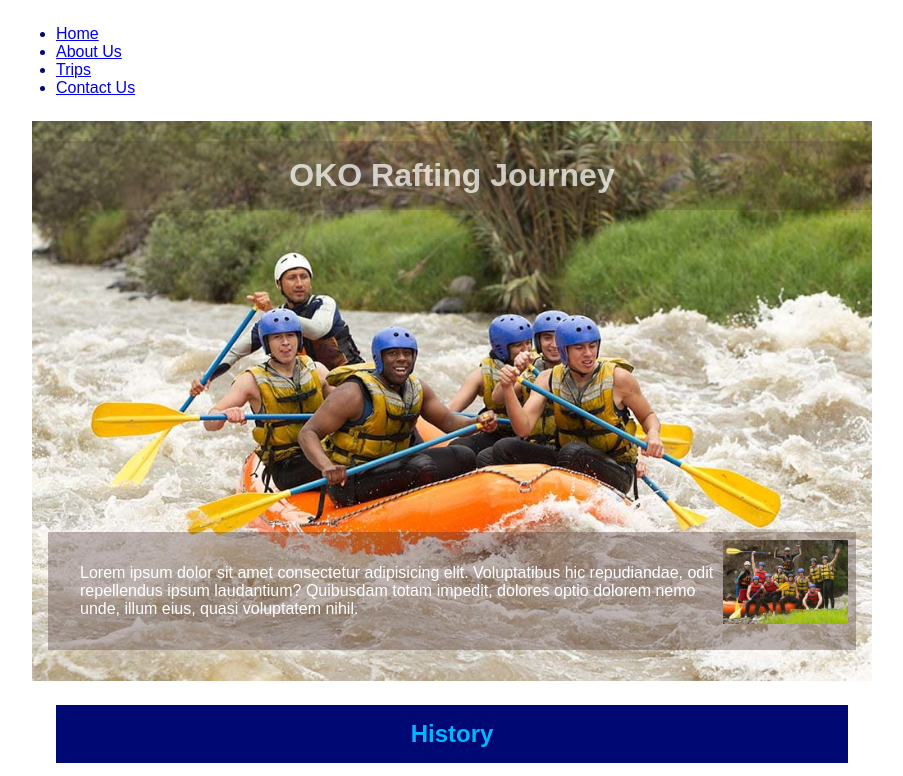
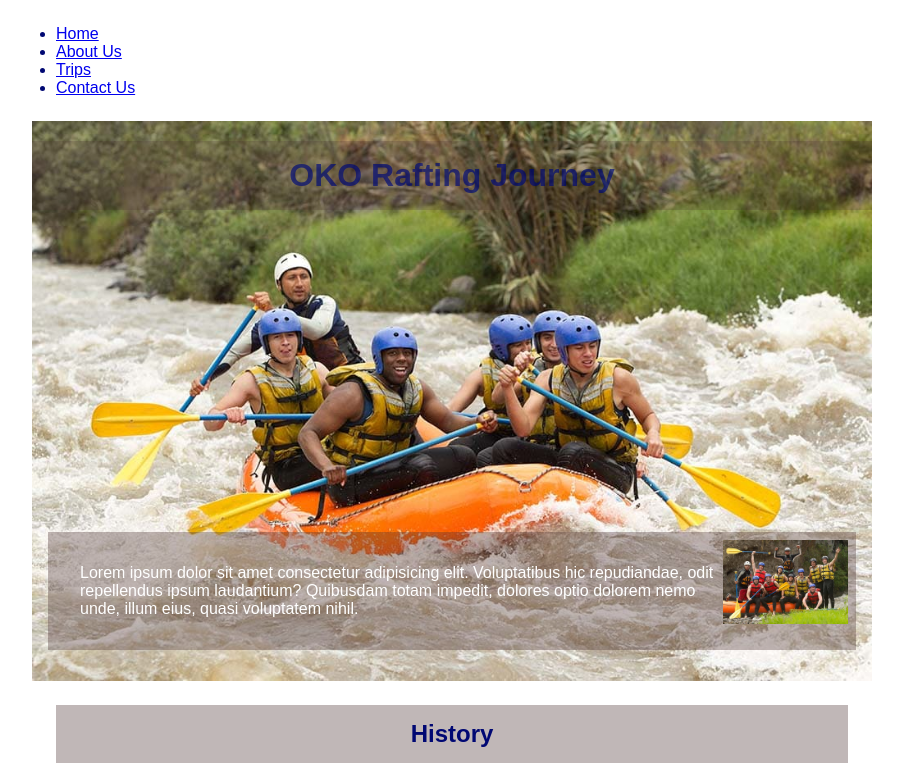
Before and after one commit to Ollionnaire/wdd130, a plain HTML site: page wwr/about.html in a window 1280 px wide. Shown: the part 142-918 px from the top of the page, without its empty margins (188-1091 px from the left). Drawn offline with Linux system fonts and the light colour scheme.

Commit message:
Rafting Site – About Us Page

```diff
--- a/wwr/styles/rafting.css
+++ b/wwr/styles/rafting.css
@@ -54,12 +54,12 @@ nav, p, section, article {
   text-align: center;
   opacity: 0.7;
   background-color: var(--accent2-color);
-  color: #fff; /* white text – make sure there is enough contrast with the background-color */
+  color: var(--accent1-color);
 }
 
 .hero article {
     position: absolute;
-    background-color: rgba(74, 51, 51, 0.349);
+    background-color: var(--accent2-color);
     bottom: 15px;
 }
 
@@ -77,8 +77,9 @@ section {
 }
 
 h2 {
-    background-color: var(--accent1-color);
+    background-color: var(--accent2-color);
     padding: 15px;
+    color: var(--accent1-color);
 }
 
 footer {
```
